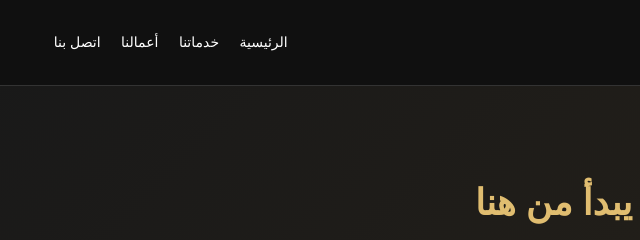
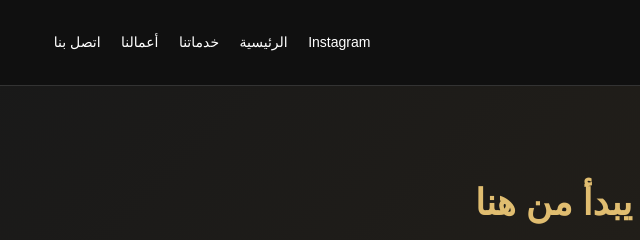
Before and after one commit to rahmounem885-cmyk/bba-print-design-v2, a plain HTML site: page index.html in a window 1280 px wide. Shown: the top 240 px of the page, 31-671 px from the left. Drawn offline with Linux system fonts and the light colour scheme.

Commit message:
Add Instagram link to navigation

```diff
--- a/index.html
+++ b/index.html
@@ -31,6 +31,7 @@ footer{text-align:center;padding:22px;color:#aaa;border-top:1px solid #333}
 <header>
 <div class="logo">BBA Print & Design</div>
 <nav>
+  <a href="https://www.instagram.com/rahmounem885/" target="_blank">Instagram</a>
 <a href="#home">الرئيسية</a>
 <a href="#services">خدماتنا</a>
 <a href="#works">أعمالنا</a>
```
